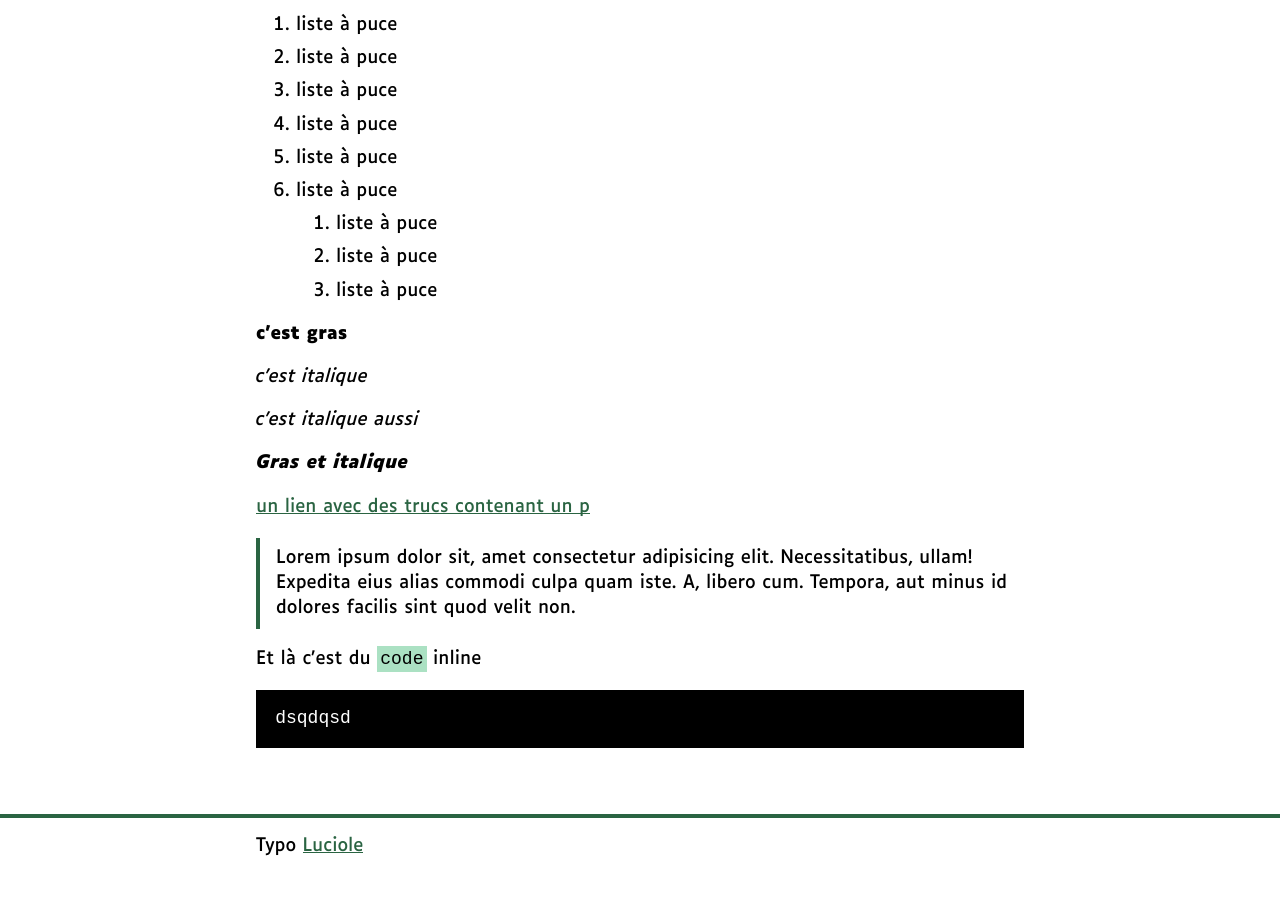
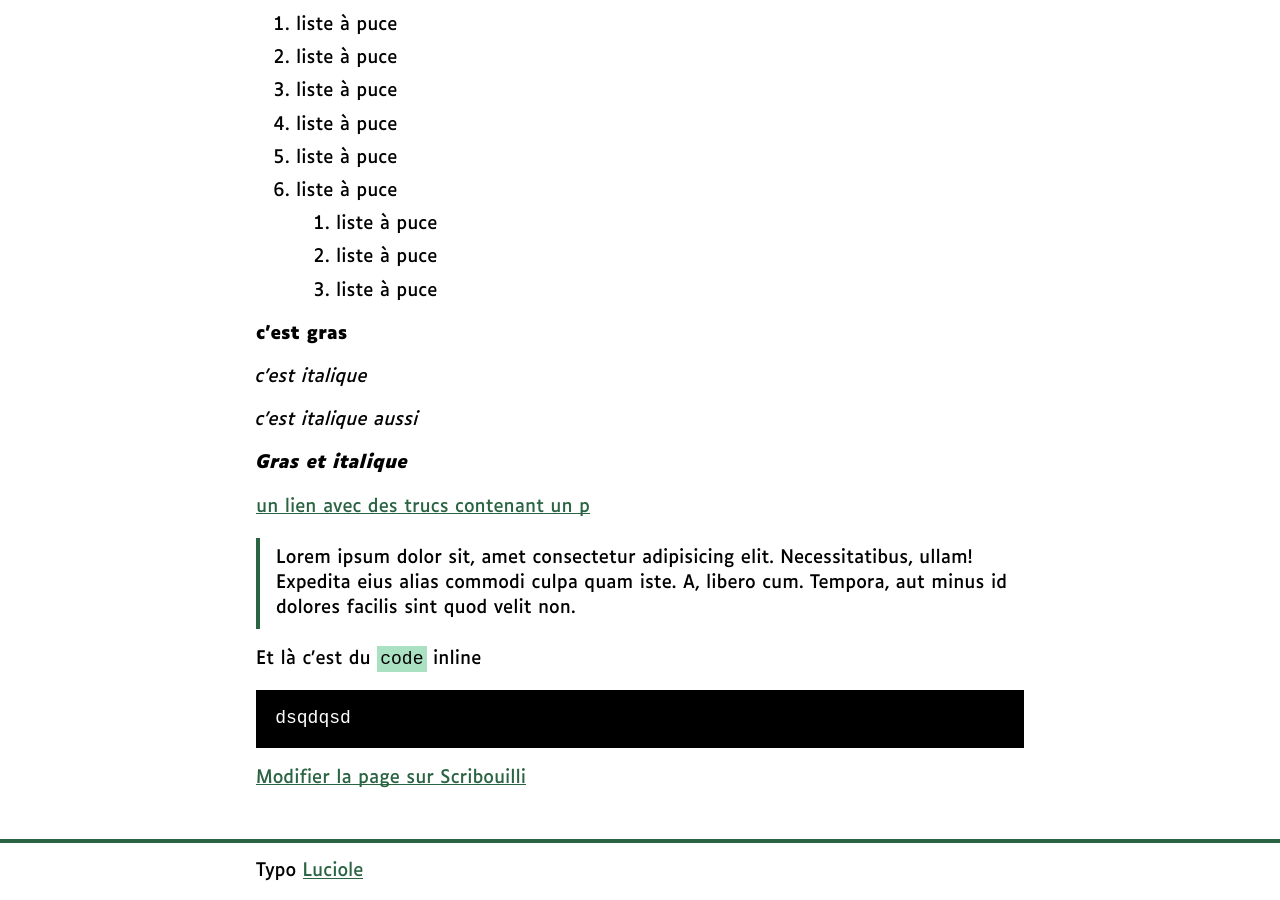
Before and after one commit to Scribouilli/mimoza, a Jekyll site: the page built from styleguide.md, in a window 1280 px wide and 900 px high, scrolled down 1156 px. Built offline with Jekyll 4.4.1, drawn with Linux system fonts in a browser that asks for light colours; some web fonts are replaced; our own code applies the rules of GitHub Pages for plain Markdown files; before the commit the page ends 2031 px from its top, so only the background shows below that.

Commit message:
ajoute le lien d'édition de Scribouilli

```diff
--- a/_layouts/default.html
+++ b/_layouts/default.html
@@ -15,6 +15,8 @@
     <main>
       <div class="container">
         {{ content }}
+
+        <a href="">Modifier la page sur Scribouilli</a>
       </div>
     </main>
 
```
